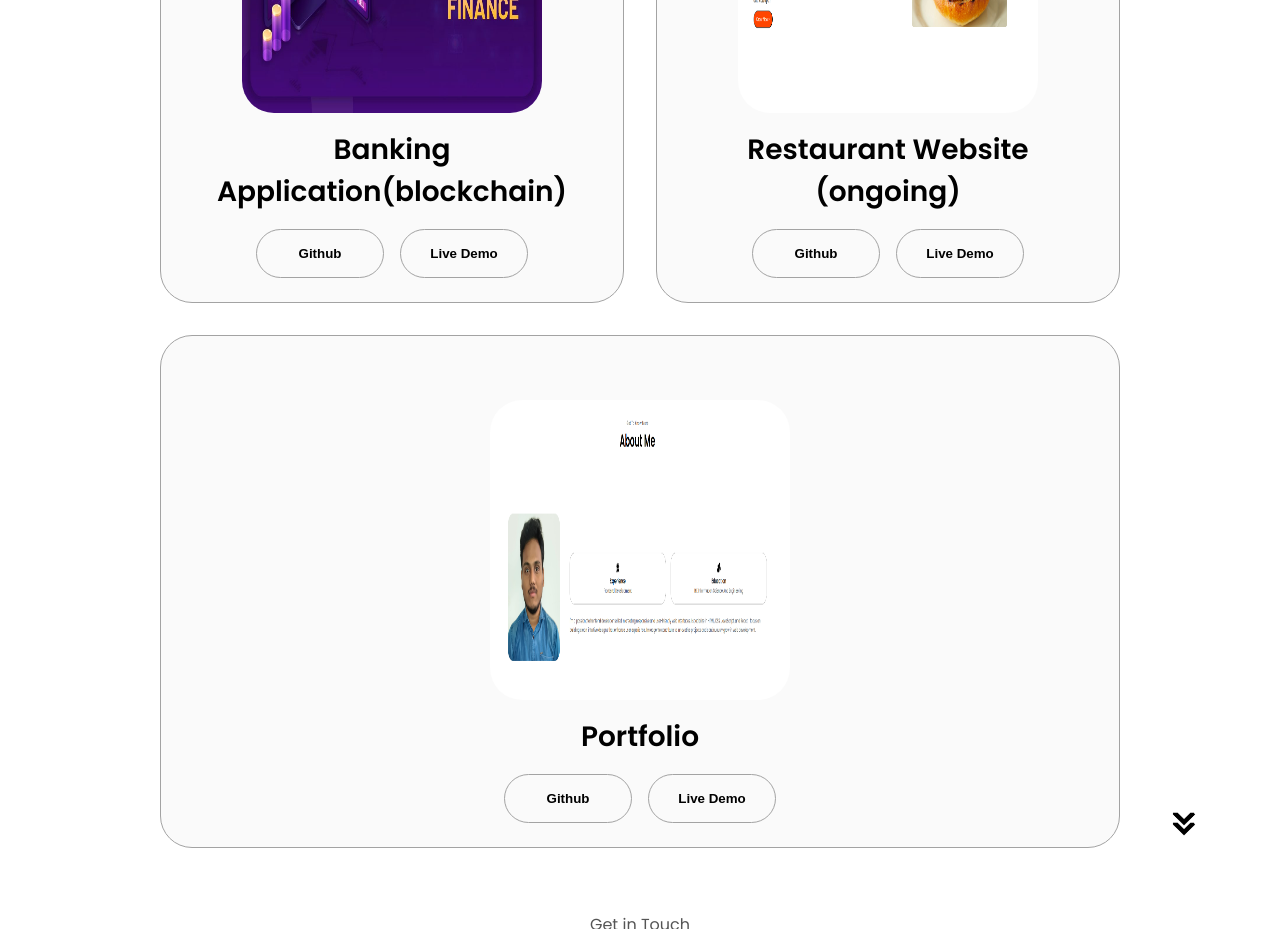
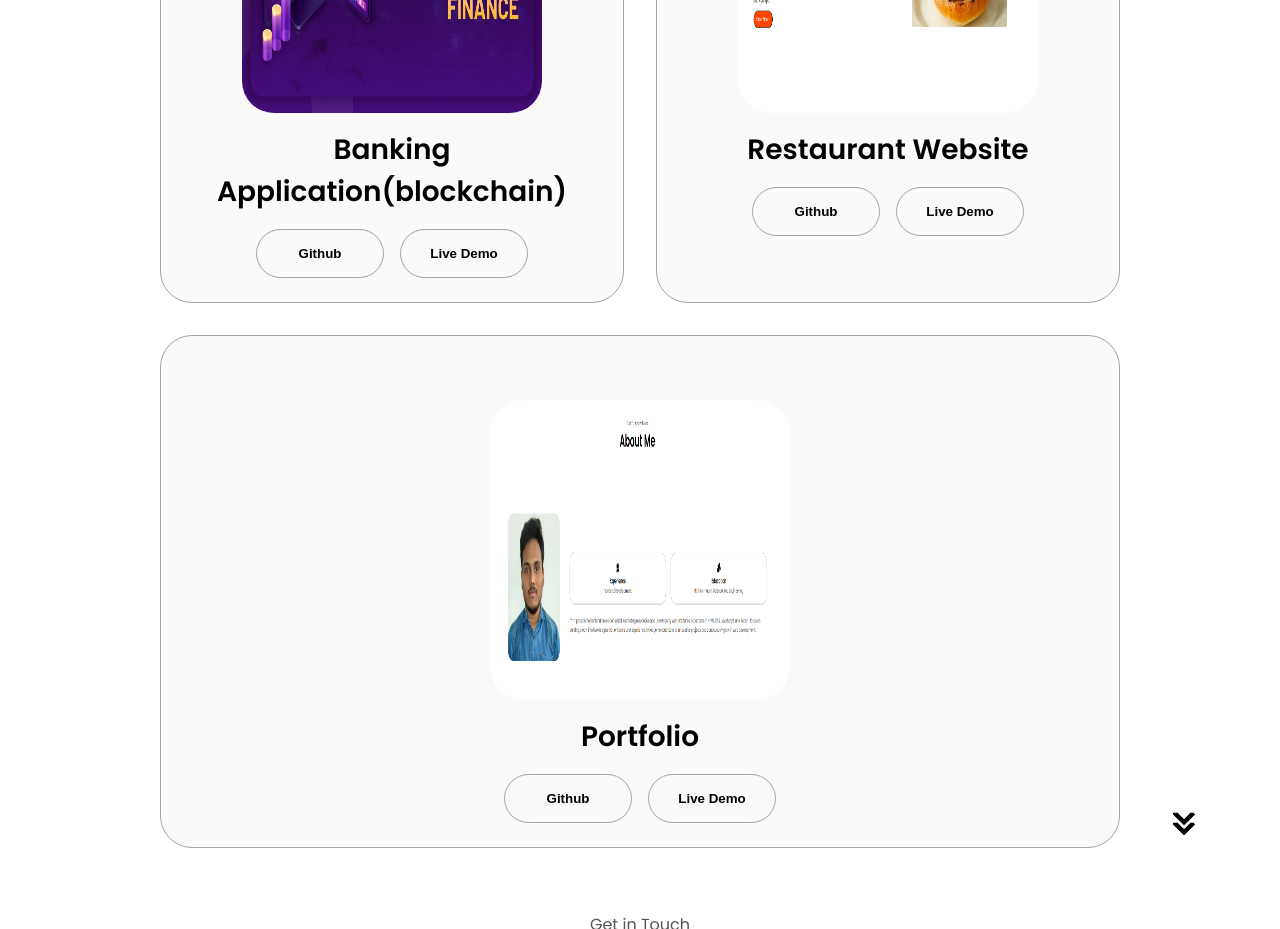
Before and after one commit to Thirumurugan7777/Portfolio, a plain HTML site: page portfolio/index.html in a window 1280 px wide. Shown: the part 2780-3709 px from the top of the page. Drawn offline with Linux system fonts and the light colour scheme.

Commit message:
Update index.html

```diff
--- a/portfolio/index.html
+++ b/portfolio/index.html
@@ -269,7 +269,7 @@
               />
             </div>
             <h2 class="experience-sub-title project-title">Restaurant Website
-                                                            (ongoing)
+
             </h2>
             <div class="btn-container">
               <button
```
